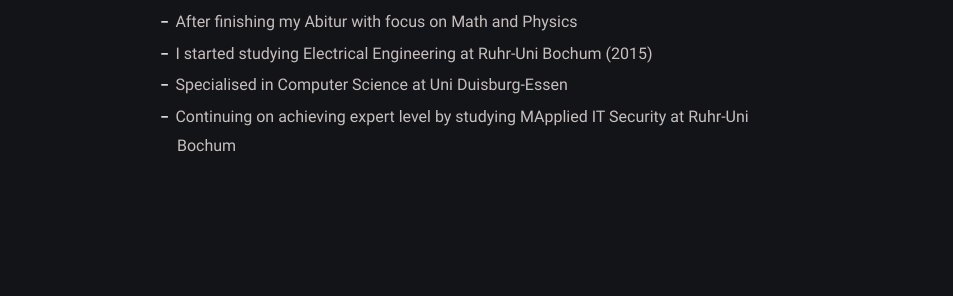
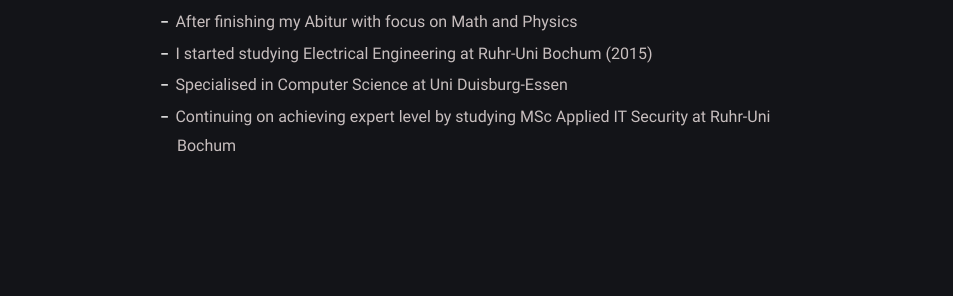
Before and after one commit to securebitAsif/fabulous-jupiter-8f84d, a Jekyll site: the page built from about.md, in a window 1280 px wide. Shown: the part 1044-1340 px from the top of the page, without its empty margins (163-1116 px from the left). Built offline with Jekyll 4.4.1, drawn with Linux system fonts in a browser that asks for light colours.

Commit message:
about.md: changed

```diff
--- a/about.md
+++ b/about.md
@@ -26,4 +26,4 @@ comments: false
 - After finishing my Abitur with focus on Math and Physics
 - I started studying Electrical Engineering at Ruhr-Uni Bochum (2015)
 - Specialised in Computer Science at Uni Duisburg-Essen
-- Continuing on achieving expert level by studying MApplied IT Security at Ruhr-Uni Bochum
+- Continuing on achieving expert level by studying MSc Applied IT Security at Ruhr-Uni Bochum
```
